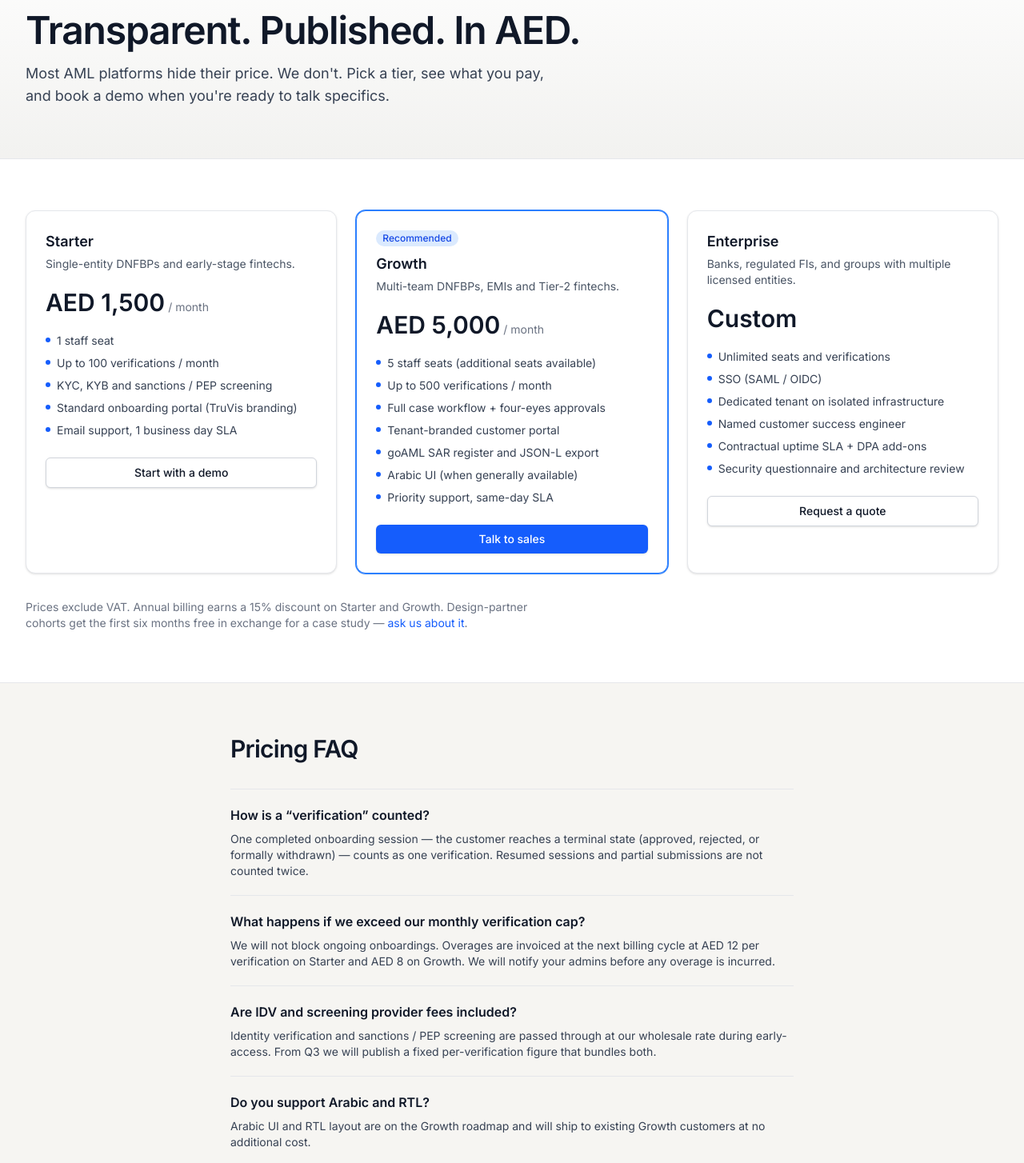
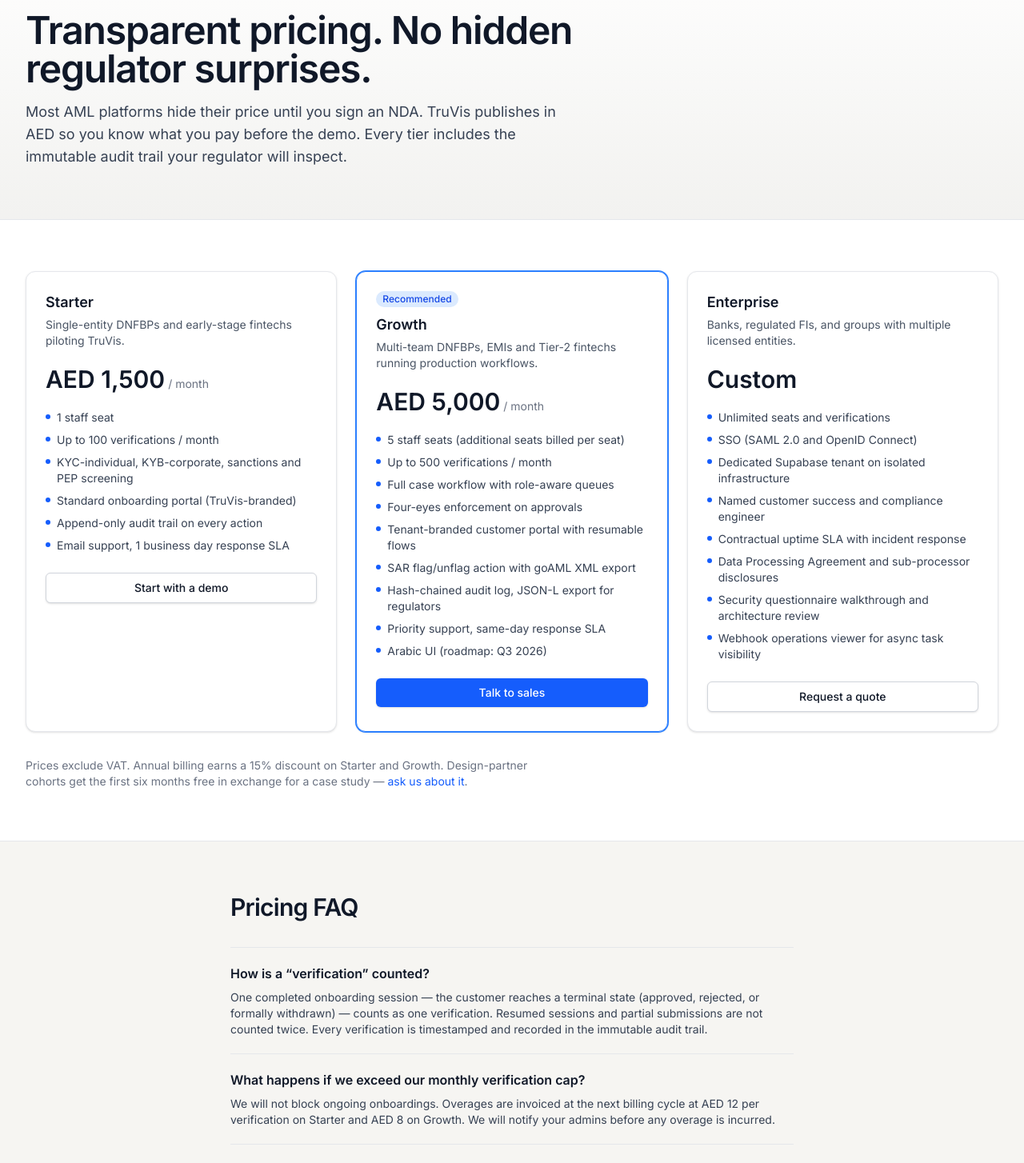
Before and after one commit to truvis25/aml-kyc-cdd-portal, a Next.js app: page /pricing in a window 1280 px wide. Shown: the part 147-1601 px from the top of the page at 80% size. Built offline with nearby package versions, Linux system fonts and the light colour scheme.

Commit message:
feat(marketing): strengthen pricing page with compliance-focused tier descriptions and regulatory audit messaging

```diff
--- a/app/(marketing)/pricing/page.tsx
+++ b/app/(marketing)/pricing/page.tsx
@@ -14,13 +14,14 @@ const TIERS: PricingTier[] = [
     name: 'Starter',
     price: 'AED 1,500',
     cadence: '/ month',
-    audience: 'Single-entity DNFBPs and early-stage fintechs.',
+    audience: 'Single-entity DNFBPs and early-stage fintechs piloting TruVis.',
     features: [
       '1 staff seat',
       'Up to 100 verifications / month',
-      'KYC, KYB and sanctions / PEP screening',
-      'Standard onboarding portal (TruVis branding)',
-      'Email support, 1 business day SLA',
+      'KYC-individual, KYB-corporate, sanctions and PEP screening',
+      'Standard onboarding portal (TruVis-branded)',
+      'Append-only audit trail on every action',
+      'Email support, 1 business day response SLA',
     ],
     ctaHref: '/book-demo',
     ctaLabel: 'Start with a demo',
@@ -29,15 +30,17 @@ const TIERS: PricingTier[] = [
     name: 'Growth',
     price: 'AED 5,000',
     cadence: '/ month',
-    audience: 'Multi-team DNFBPs, EMIs and Tier-2 fintechs.',
+    audience: 'Multi-team DNFBPs, EMIs and Tier-2 fintechs running production workflows.',
     features: [
-      '5 staff seats (additional seats available)',
+      '5 staff seats (additional seats billed per seat)',
       'Up to 500 verifications / month',
-      'Full case workflow + four-eyes approvals',
-      'Tenant-branded customer portal',
-      'goAML SAR register and JSON-L export',
-      'Arabic UI (when generally available)',
-      'Priority support, same-day SLA',
+      'Full case workflow with role-aware queues',
+      'Four-eyes enforcement on approvals',
+      'Tenant-branded customer portal with resumable flows',
+      'SAR flag/unflag action with goAML XML export',
+      'Hash-chained audit log, JSON-L export for regulators',
+      'Priority support, same-day response SLA',
+      'Arabic UI (roadmap: Q3 2026)',
     ],
     ctaHref: '/book-demo',
     ctaLabel: 'Talk to sales',
@@ -49,11 +52,13 @@ const TIERS: PricingTier[] = [
     audience: 'Banks, regulated FIs, and groups with multiple licensed entities.',
     features: [
       'Unlimited seats and verifications',
-      'SSO (SAML / OIDC)',
-      'Dedicated tenant on isolated infrastructure',
-      'Named customer success engineer',
-      'Contractual uptime SLA + DPA add-ons',
-      'Security questionnaire and architecture review',
+      'SSO (SAML 2.0 and OpenID Connect)',
+      'Dedicated Supabase tenant on isolated infrastructure',
+      'Named customer success and compliance engineer',
+      'Contractual uptime SLA with incident response',
+      'Data Processing Agreement and sub-processor disclosures',
+      'Security questionnaire walkthrough and architecture review',
+      'Webhook operations viewer for async task visibility',
     ],
     ctaHref: '/book-demo',
     ctaLabel: 'Request a quote',
@@ -63,7 +68,7 @@ const TIERS: PricingTier[] = [
 const FAQ: { q: string; a: string }[] = [
   {
     q: 'How is a “verification” counted?',
-    a: 'One completed onboarding session — the customer reaches a terminal state (approved, rejected, or formally withdrawn) — counts as one verification. Resumed sessions and partial submissions are not counted twice.',
+    a: 'One completed onboarding session — the customer reaches a terminal state (approved, rejected, or formally withdrawn) — counts as one verification. Resumed sessions and partial submissions are not counted twice. Every verification is timestamped and recorded in the immutable audit trail.',
   },
   {
     q: 'What happens if we exceed our monthly verification cap?',
@@ -74,12 +79,20 @@ const FAQ: { q: string; a: string }[] = [
     a: 'Identity verification and sanctions / PEP screening are passed through at our wholesale rate during early-access. From Q3 we will publish a fixed per-verification figure that bundles both.',
   },
   {
+    q: 'How does the audit trail help with regulators?',
+    a: 'Every compliance action (onboarding, screening hit resolution, risk scoring, approval, SAR flag) is recorded in an immutable, hash-chained audit_log. When Federal Decree-Law No. 10 regulators ask to see your evidence, you export the JSON-L chain with no data loss or alteration possible.',
+  },
+  {
     q: 'Do you support Arabic and RTL?',
-    a: 'Arabic UI and RTL layout are on the Growth roadmap and will ship to existing Growth customers at no additional cost.',
+    a: 'Arabic UI and RTL layout are on the Growth roadmap and will ship to existing Growth customers at no additional cost in Q3 2026.',
   },
   {
     q: 'Can we self-host or have a dedicated database?',
-    a: 'Dedicated tenant infrastructure (separate Supabase project) is available on the Enterprise tier. We do not currently offer customer-hosted deployments.',
+    a: 'Dedicated tenant infrastructure (separate Supabase project) is available on the Enterprise tier. All Enterprise tenants run in Bahrain region (me1). We do not currently offer customer-hosted deployments.',
+  },
+  {
+    q: 'What SLA do you offer?',
+    a: 'Starter and Growth tiers offer email support with response-time SLAs (1 business day and same-day, respectively). Enterprise includes a contractual uptime SLA with incident response procedures and a named customer success engineer.',
   },
 ];
 
@@ -90,11 +103,10 @@ export default function PricingPage() {
         <div className="mx-auto max-w-7xl px-4 py-16 sm:px-6 lg:px-8">
           <p className="text-sm font-semibold uppercase tracking-wider text-blue-700">Pricing</p>
           <h1 className="mt-3 max-w-3xl text-4xl font-semibold tracking-tight text-gray-900 sm:text-5xl">
-            Transparent. Published. In AED.
+            Transparent pricing. No hidden regulator surprises.
           </h1>
           <p className="mt-4 max-w-2xl text-lg text-gray-700">
-            Most AML platforms hide their price. We don&apos;t. Pick a tier, see what you pay,
-            and book a demo when you&apos;re ready to talk specifics.
+            Most AML platforms hide their price until you sign an NDA. TruVis publishes in AED so you know what you pay before the demo. Every tier includes the immutable audit trail your regulator will inspect.
           </p>
         </div>
       </header>
```
